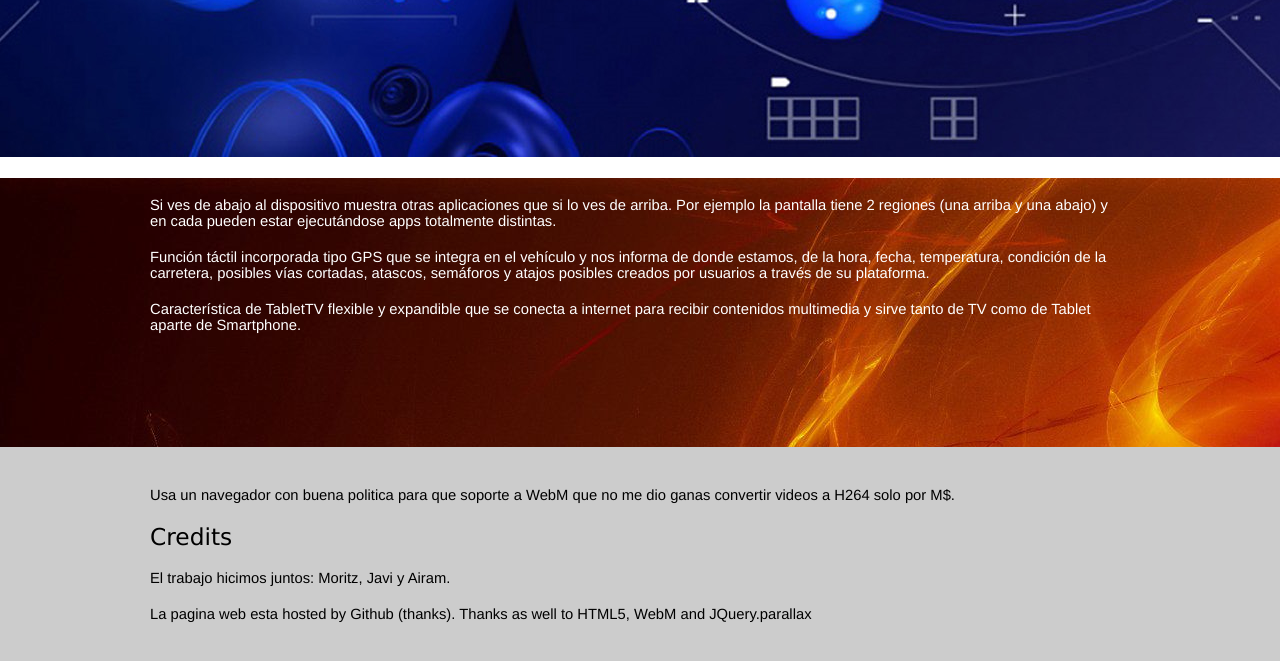
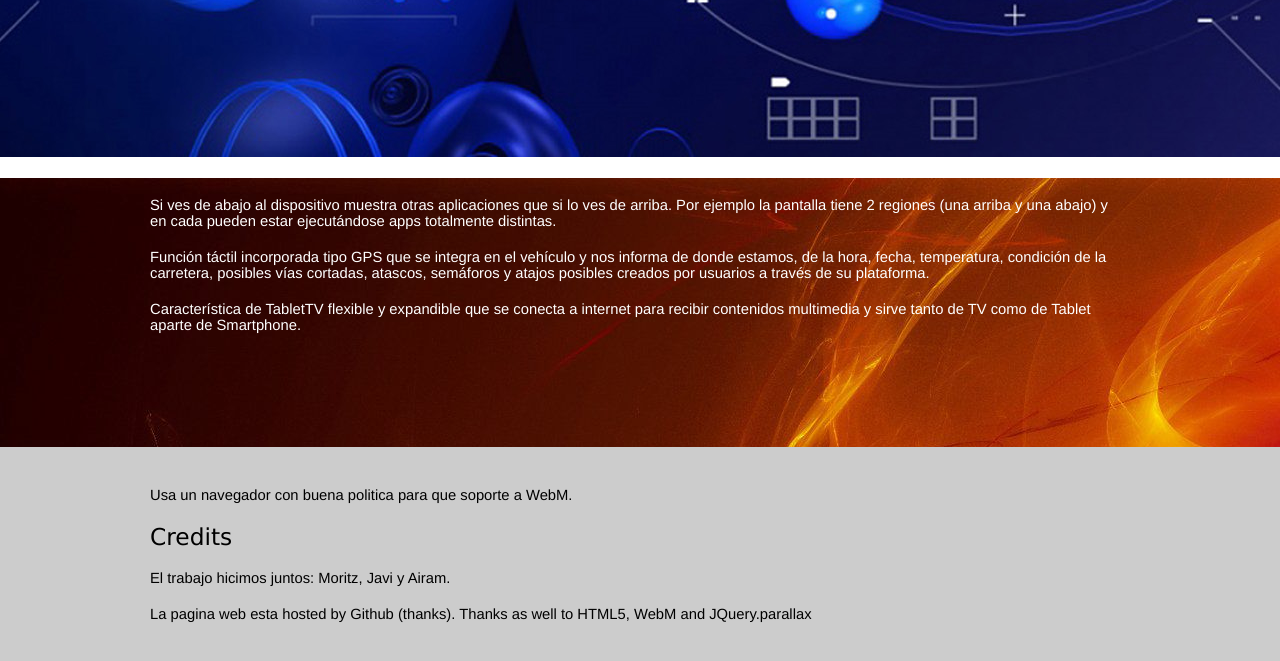
Before and after one commit to moritzschaefer/smartwatch-website, a plain HTML site: page index.html in a window 1280 px wide. Shown: the part 2233-2894 px from the top of the page. Drawn offline with nearby package versions, Linux system fonts and the light colour scheme.

Commit message:
Deleting M$ hating

```diff
--- a/index.html
+++ b/index.html
@@ -89,7 +89,7 @@ $(document).ready(function(){
 
 <div id="fifth">
   <div class="story">
-    <p>Usa un navegador con buena politica para que soporte a WebM que no me dio ganas convertir videos a H264 solo por M$.</p>
+    <p>Usa un navegador con buena politica para que soporte a WebM.</p>
     <h2>Credits</h2>
     <p>El trabajo hicimos juntos: Moritz, Javi y Airam.</p>
     <p>La pagina web esta hosted by Github (thanks). Thanks as well to HTML5, WebM and JQuery.parallax</p>
```
